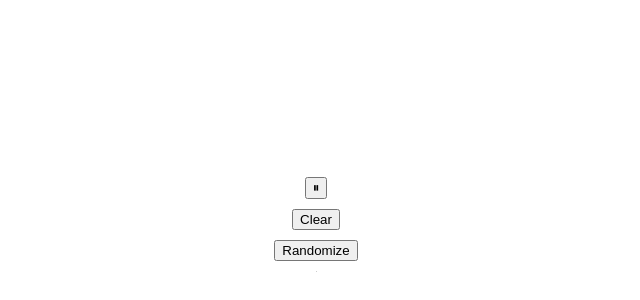
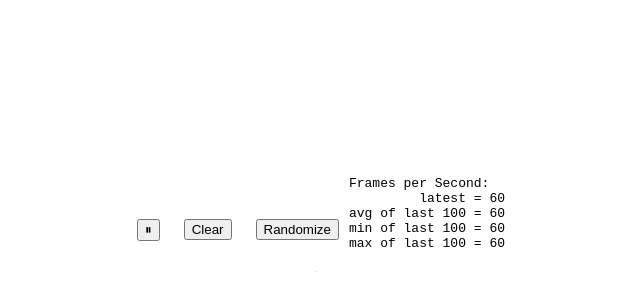
Before and after one commit to itohr/wasm-game-of-life, a website built with webpack: page www/index.html in a window 1280 px wide. Shown: the part 184-484 px from the top of the page, without its empty margins (332-972 px from the left). Built offline with nearby package versions, Linux system fonts and the light colour scheme; what wasm-game-of-life would draw is missing.

Commit message:
Add fps panel

```diff
--- a/www/index.html
+++ b/www/index.html
@@ -21,12 +21,30 @@
         margin-left: 10px;
         margin-right: 10px;
       }
+
+      #fps {
+        white-space: pre;
+        font-family: monospace;
+      }
+
+      .control-panel {
+        margin-bottom: 20px;
+        display: flex;
+        flex-direction: row;
+        align-items: flex-end;
+        justify-content: space-between;
+      }
     </style>
   </head>
   <body>
-    <button id="play-pause"></button>
-    <button id="clear">Clear</button>
-    <button id="randomize">Randomize</button>
+    <div class="control-panel">
+      <div class="buttons">
+        <button id="play-pause"></button>
+        <button id="clear">Clear</button>
+        <button id="randomize">Randomize</button>
+      </div>
+      <div id="fps"></div>
+    </div>
     <canvas id="game-of-life-canvas"></canvas>
     <script src="./bootstrap.js"></script>
   </body>
--- a/www/index.js
+++ b/www/index.js
@@ -20,7 +20,46 @@ const ctx = canvas.getContext("2d");
 
 let animationId = null;
 
+const fps = new (class {
+  constructor() {
+    this.fps = document.getElementById("fps");
+    this.frames = [];
+    this.lastFrameTimeStamp = performance.now();
+  }
+
+  render() {
+    const now = performance.now();
+    const delta = now - this.lastFrameTimeStamp;
+    this.lastFrameTimeStamp = now;
+    const fps = (1 / delta) * 1000;
+
+    this.frames.push(fps);
+    if (this.frames.length > 100) {
+      this.frames.shift();
+    }
+
+    let min = Infinity;
+    let max = -Infinity;
+    let sum = 0;
+    for (let i = 0; i < this.frames.length; i++) {
+      sum += this.frames[i];
+      min = Math.min(this.frames[i], min);
+      max = Math.max(this.frames[i], max);
+    }
+    let mean = sum / this.frames.length;
+    this.fps.textContent = `
+Frames per Second:
+         latest = ${Math.round(fps)}
+avg of last 100 = ${Math.round(mean)}
+min of last 100 = ${Math.round(min)}
+max of last 100 = ${Math.round(max)}
+`.trim();
+  }
+})();
+
 const renderLoop = () => {
+  fps.render();
+
   drawGrid();
   drawCells();
 
```
Also changed, not shown: 1 other file.
